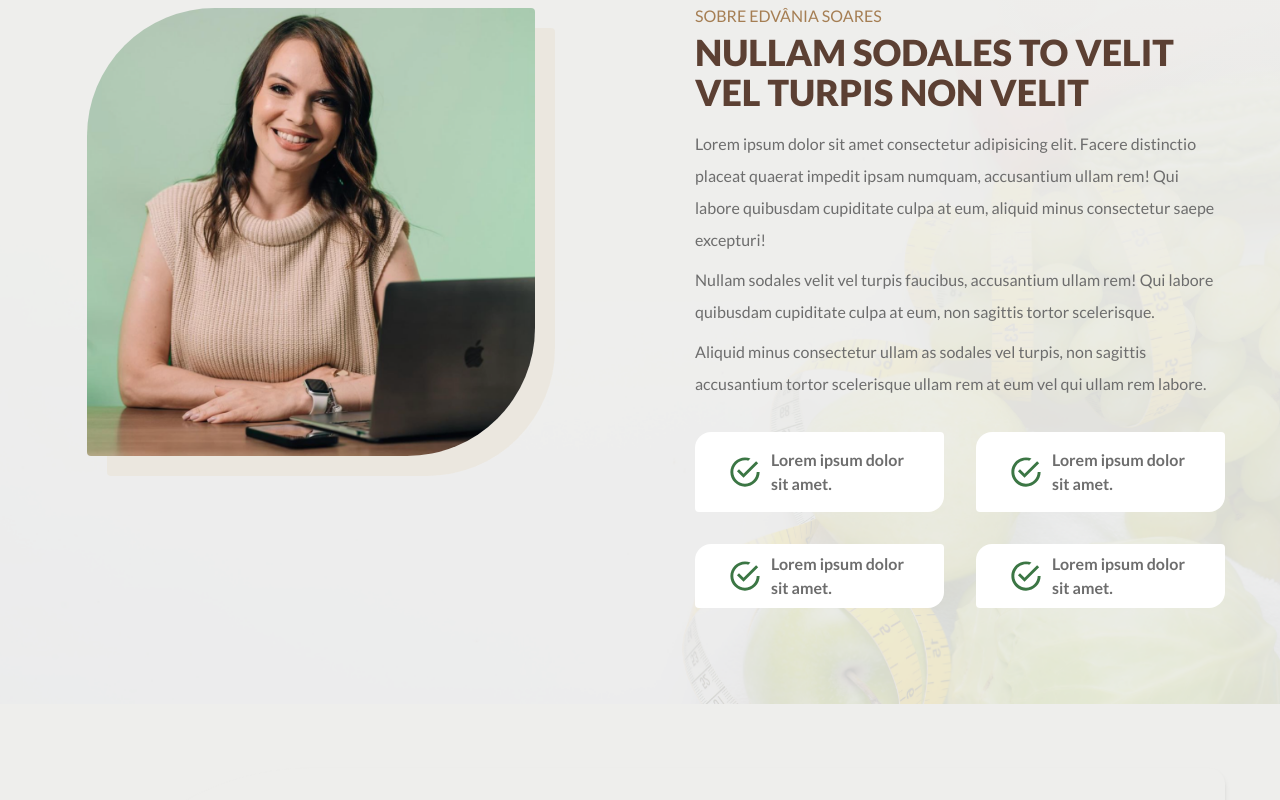
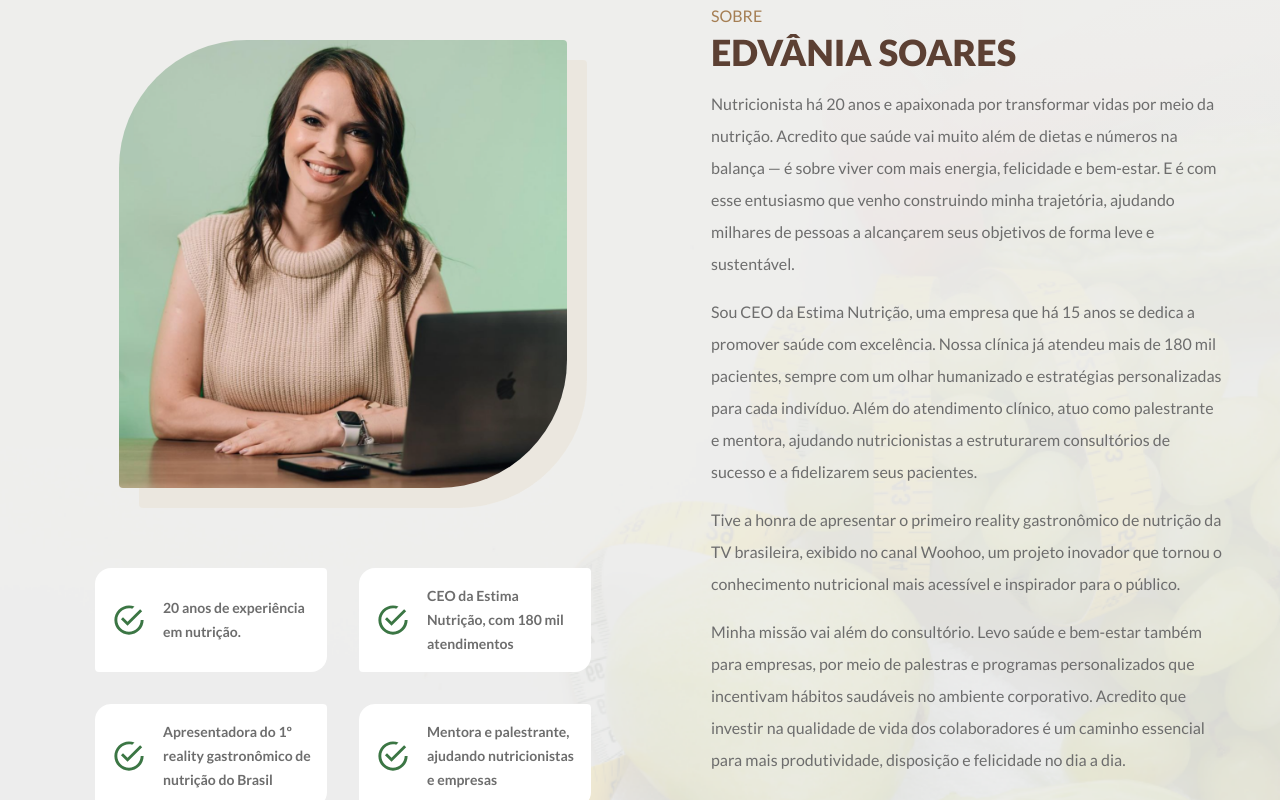
Before and after one commit to ArielSpencer/nutri-edvania-site, a Next.js app: page /sobre-mim in a window 1280 px wide. Shown: the part 420-1220 px from the top of the page. Built offline with nearby package versions, Linux system fonts and the light colour scheme.

Commit message:
feat: update Edvania bio and include HighlightsPointsSection in StorySection

```diff
--- a/components/about/StorySection.jsx
+++ b/components/about/StorySection.jsx
@@ -1,5 +1,5 @@
 import PhotoHighlight from "../PhotoHighlight";
-import { IoMdCheckmarkCircleOutline } from "react-icons/io";
+import HighlightsPointsSection from "./HighlightsPointsSection";
 
 const StorySection = () => {
   return (
@@ -14,68 +14,41 @@ const StorySection = () => {
     >
       <div className="container mx-auto" >
         <div className="flex flex-col xl:flex-row items-start justify-between pt-8 pb-0 xl:pb-24">
-          <div className="xl:mr-32">
+          <div className="xl:mr-28 xl:ml-8 xl:mt-8">
             <PhotoHighlight
               src="/assets/home/sobre-edvania-soares.png"
               alt="Nutricionista Edvânia Soares"
             />
+            <HighlightsPointsSection />
           </div>
 
           <div className="text-center xl:text-left w-[80vw] xl:w-full pt-6 text-justify">
             <span className="text-secondary text-md uppercase">
-              <h1>Sobre Edvânia Soares</h1>
+              <h1>Sobre</h1>
             </span>
             <h2 className="text-4xl text-title font-black uppercase mb-4">
-              Nullam sodales to velit vel turpis non velit
+            Edvânia Soares
             </h2>
             <div className="flex flex-col pb-8 gap-2">
               <p>
-                Lorem ipsum dolor sit amet consectetur adipisicing elit. Facere distinctio placeat quaerat impedit ipsam numquam, accusantium ullam rem! Qui labore quibusdam cupiditate culpa at eum, aliquid minus consectetur saepe excepturi!
+                Nutricionista há 20 anos e apaixonada por transformar vidas por meio da nutrição. Acredito que saúde vai muito além de dietas e números na balança — é sobre viver com mais energia, felicidade e bem-estar. E é com esse entusiasmo que venho construindo minha trajetória, ajudando milhares de pessoas a alcançarem seus objetivos de forma leve e sustentável.
+
+                <span className="mt-4 block">
+                  Sou CEO da Estima Nutrição, uma empresa que há 15 anos se dedica a promover saúde com excelência. Nossa clínica já atendeu mais de 180 mil pacientes, sempre com um olhar humanizado e estratégias personalizadas para cada indivíduo. Além do atendimento clínico, atuo como palestrante e mentora, ajudando nutricionistas a estruturarem consultórios de sucesso e a fidelizarem seus pacientes.
+                </span>
+
+                <span className="mt-4 block">
+                  Tive a honra de apresentar o primeiro reality gastronômico de nutrição da TV brasileira, exibido no canal Woohoo, um projeto inovador que tornou o conhecimento nutricional mais acessível e inspirador para o público.
+                </span>
+
+                <span className="mt-4 block">
+                  Minha missão vai além do consultório. Levo saúde e bem-estar também para empresas, por meio de palestras e programas personalizados que incentivam hábitos saudáveis no ambiente corporativo. Acredito que investir na qualidade de vida dos colaboradores é um caminho essencial para mais produtividade, disposição e felicidade no dia a dia.
+                </span>
+
+                <span className="mt-4 block">
+                  Seja na clínica, nas empresas, nas mentorias ou nos eventos, meu propósito é o mesmo: inspirar e transformar, tornando a nutrição uma aliada para uma vida mais leve e saudável.
+                </span>
               </p>
-              <p>
-                Nullam sodales velit vel turpis faucibus, accusantium ullam rem! Qui labore quibusdam cupiditate culpa at eum, non sagittis tortor scelerisque.
-              </p>
-              <p>
-                Aliquid minus consectetur ullam as sodales vel turpis, non sagittis accusantium tortor scelerisque ullam rem at eum vel qui ullam rem labore.
-              </p>
-            </div>
-
-            <div className="font-bold grid grid-cols-2 gap-8">
-              <div className="flex items-center justify-center rounded-[16px_4px] bg-background gap-2 px-8 py-4 leading-[24px]">
-                <div className="text-4xl text-accent">
-                  <IoMdCheckmarkCircleOutline />
-                </div>
-                <h3>
-                  Lorem ipsum dolor sit amet.
-                </h3>
-              </div>
-
-              <div className="flex items-center justify-center rounded-[16px_4px] bg-background gap-2 px-8 py-2 leading-[24px]">
-                <div className="text-4xl text-accent">
-                  <IoMdCheckmarkCircleOutline />
-                </div>
-                <h3>
-                  Lorem ipsum dolor sit amet.
-                </h3>
-              </div>
-
-              <div className="flex items-center justify-center rounded-[16px_4px] bg-background gap-2 px-8 py-2 leading-[24px]">
-                <div className="text-4xl text-accent">
-                  <IoMdCheckmarkCircleOutline />
-                </div>
-                <h3>
-                  Lorem ipsum dolor sit amet.
-                </h3>
-              </div>
-
-              <div className="flex items-center justify-center rounded-[16px_4px] bg-background gap-2 px-8 py-2 leading-[24px]">
-                <div className="text-4xl text-accent">
-                  <IoMdCheckmarkCircleOutline />
-                </div>
-                <h3>
-                  Lorem ipsum dolor sit amet.
-                </h3>
-              </div>
             </div>
 
           </div>
--- a/components/home/AboutSection.jsx
+++ b/components/home/AboutSection.jsx
@@ -24,27 +24,24 @@ const AboutSection = () => {
 
           <div className="text-center xl:text-left w-[80vw] xl:w-full text-justify">
             <span className="text-secondary text-md uppercase">
-              <h1>Sobre Edvânia Soares</h1>
+              <h1>Sobre</h1>
             </span>
             <h2 className="text-4xl font-black uppercase mb-4 text-title">
-              Nullam sodales to velit vel turpis non velit
+              Edvânia Soares
             </h2>
-            <div className="flex flex-col gap-2">
+            <div className="flex flex-col">
               <p>
-                Lorem ipsum dolor sit amet consectetur adipisicing elit. Facere distinctio placeat quaerat impedit ipsam numquam, accusantium ullam rem! Qui labore quibusdam cupiditate culpa at eum, aliquid minus consectetur saepe excepturi!
-              </p>
-              <p>
-                Nullam sodales velit vel turpis faucibus, accusantium ullam rem! Qui labore quibusdam cupiditate culpa at eum, non sagittis tortor scelerisque.
-              </p>
-
-              <p className="border-l-2 border-writing pl-4 mt-4 mb-8 font-bold w-[90%]">
-                "Nullam as sodales vel turpis, non sagittis accusantium tortor scelerisque ullam rem at eum vel." - Revista Nutri"
+              Nutricionista há 20 anos e apaixonada por transformar vidas por meio da nutrição. Acredito que saúde vai muito além de dietas e números na balança — é sobre viver com mais energia, felicidade e bem-estar.
+              <br/>
+              <span className="mt-4 block">
+              E é com esse entusiasmo que venho construindo minha trajetória, ajudando milhares de pessoas a alcançarem seus objetivos de forma leve e sustentável.
+              </span>
               </p>
             </div>
 
             <Link
               href="/sobre-mim"
-              className="flex flex-col xl:flex-row items-center gap-8">
+              className="flex flex-col mt-8 xl:flex-row items-center gap-8">
               <Button
                 variant="primary"
                 size="sm"
```
